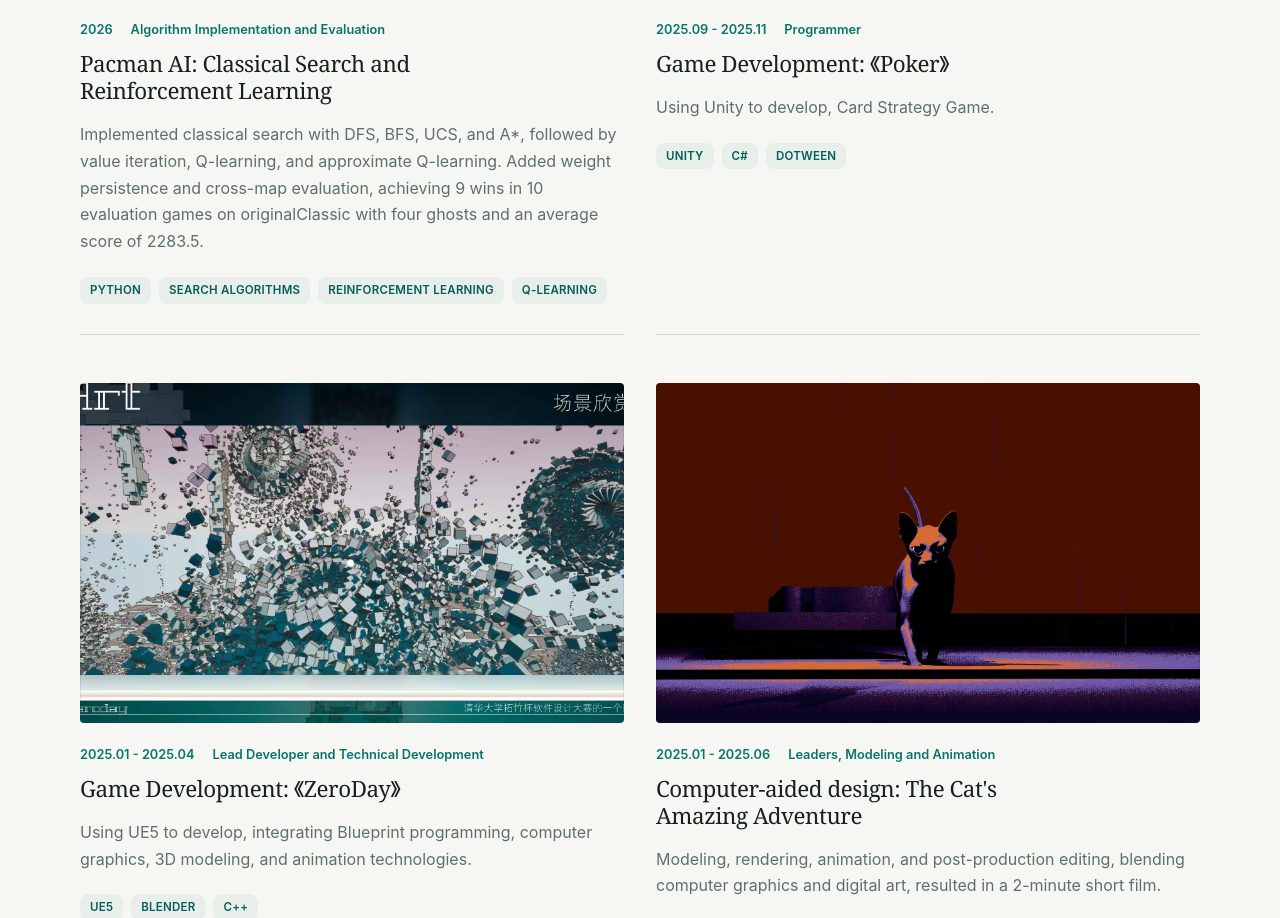
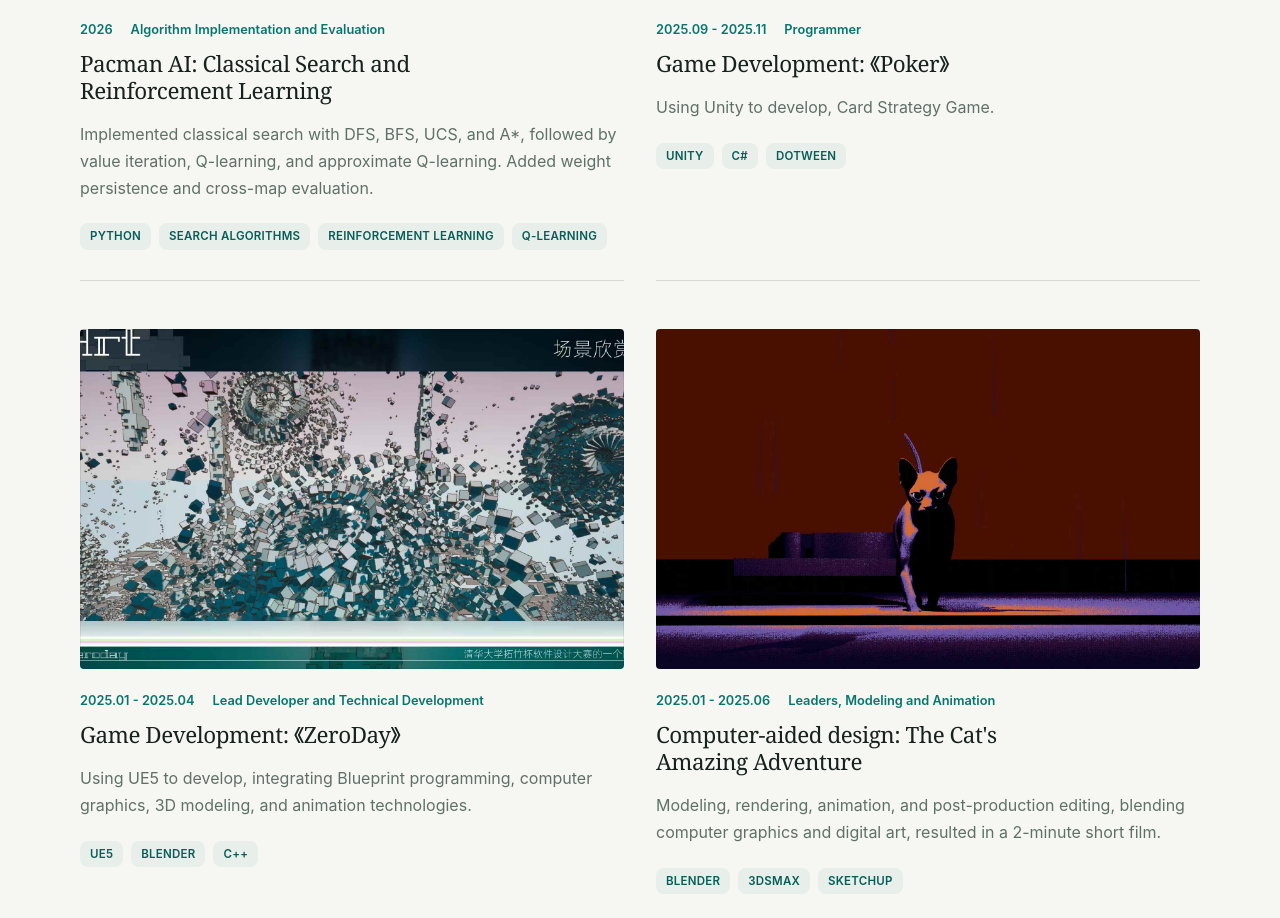
Before and after one commit to kenlau5678/laukinwang-portfolio, a React (Vite) app: page / in a window 1280 px wide. Shown: the part 3836-4754 px from the top of the page. Built offline with nearby package versions, Linux system fonts and the light colour scheme.

Commit message:
Shorten Pacman project description

```diff
--- a/src/Data/portfolio.ts
+++ b/src/Data/portfolio.ts
@@ -152,7 +152,7 @@ export const projectExperience = [
     title: "Pacman AI: Classical Search and Reinforcement Learning",
     role: "Algorithm Implementation and Evaluation",
     description:
-      "Implemented classical search with DFS, BFS, UCS, and A*, followed by value iteration, Q-learning, and approximate Q-learning. Added weight persistence and cross-map evaluation, achieving 9 wins in 10 evaluation games on originalClassic with four ghosts and an average score of 2283.5.",
+      "Implemented classical search with DFS, BFS, UCS, and A*, followed by value iteration, Q-learning, and approximate Q-learning. Added weight persistence and cross-map evaluation.",
     tech: ["Python", "Search Algorithms", "Reinforcement Learning", "Q-Learning"],
     year: "2026",
     image: PacmanRLImg,
```
